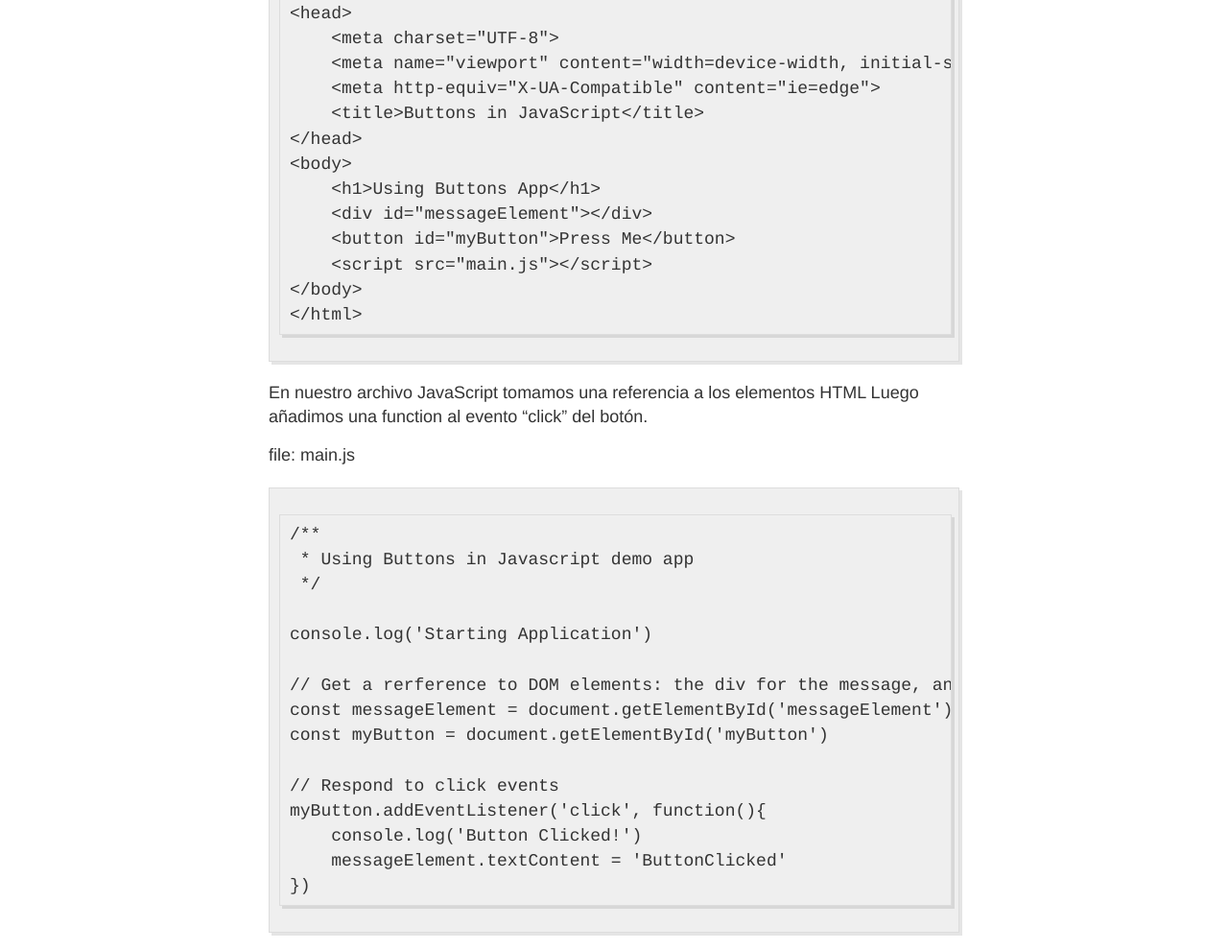
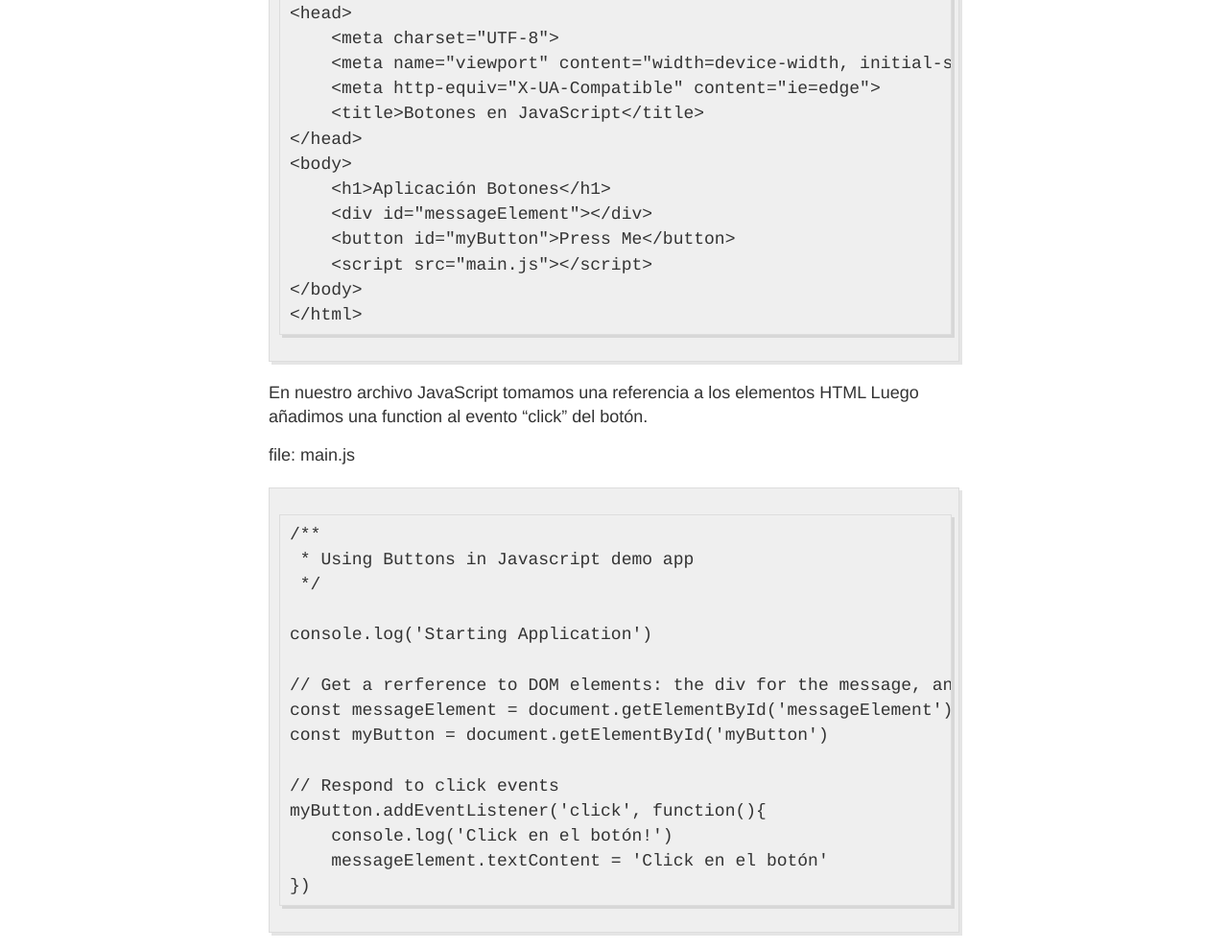
Before and after one commit to kennymingt/javascript, a Jekyll site: the page built from es/_posts/2018-03-22-2-botones-en-javascript.md, in a window 1280 px wide. Shown: the part 551-1541 px from the top of the page at 96% size. Built offline with Jekyll 4.4.1, drawn with Linux system fonts in a browser that asks for light colours; some of the changed text lies outside the part shown.

Commit message:
actualización de texto

```diff
--- a/es/_posts/2018-03-22-2-botones-en-javascript.md
+++ b/es/_posts/2018-03-22-2-botones-en-javascript.md
@@ -23,10 +23,10 @@ file: index.html
     <meta charset="UTF-8">
     <meta name="viewport" content="width=device-width, initial-scale=1.0">
     <meta http-equiv="X-UA-Compatible" content="ie=edge">
-    <title>Buttons in JavaScript</title>
+    <title>Botones en JavaScript</title>
 </head>
 <body>
-    <h1>Using Buttons App</h1>
+    <h1>Aplicación Botones</h1>
     <div id="messageElement"></div>
     <button id="myButton">Press Me</button>
     <script src="main.js"></script>
@@ -51,8 +51,8 @@ const myButton = document.getElementById('myButton')
 
 // Respond to click events
 myButton.addEventListener('click', function(){
-    console.log('Button Clicked!')
-    messageElement.textContent = 'ButtonClicked'
+    console.log('Click en el botón!')
+    messageElement.textContent = 'Click en el botón'
 })
 ~~~
 ![alt buttons in javascript]({{ site.baseurl }}/images/2-buttons-in-javascript.png)
```
